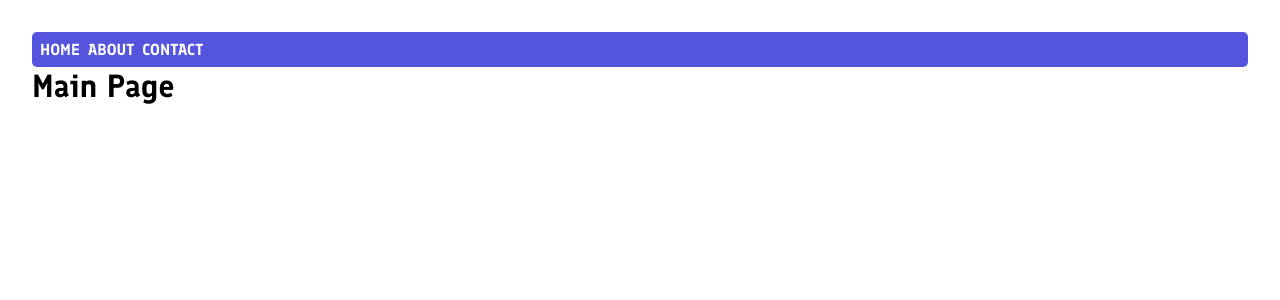
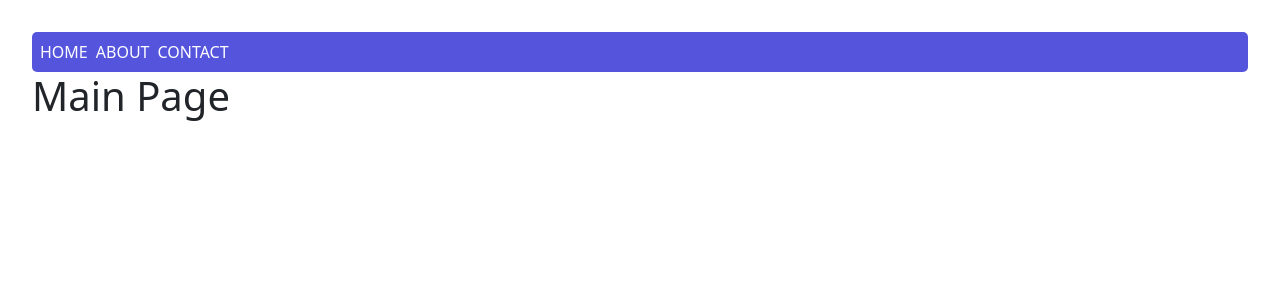
Before and after one commit to alan-jouhar/demo, a React app: page / in a window 1280 px wide. Shown: the top 300 px of the page. Built offline with nearby package versions, Linux system fonts and the light colour scheme.

Commit message:
Make the app work in non-strict mode

```diff
--- a/src/index.tsx
+++ b/src/index.tsx
@@ -1,15 +1,13 @@
 import React from "react";
 import ReactDOM from "react-dom";
 import App from "./App";
-import './global.css'
+import "./global.css";
+import "bootstrap/dist/css/bootstrap.min.css";
 import { Provider } from "react-redux";
-import store from './app/store'
+import store from "./app/store";
 
-let app = document.getElementById('app') as HTMLElement
+let app = document.getElementById("app") as HTMLElement;
 ReactDOM.render(
-	<React.StrictMode>
-		{/* <Provider store={store}> */}
-			<App />
-		{/* </Provider> */}
-	</React.StrictMode>
-,app);
+	<App />,
+	app
+);
```
